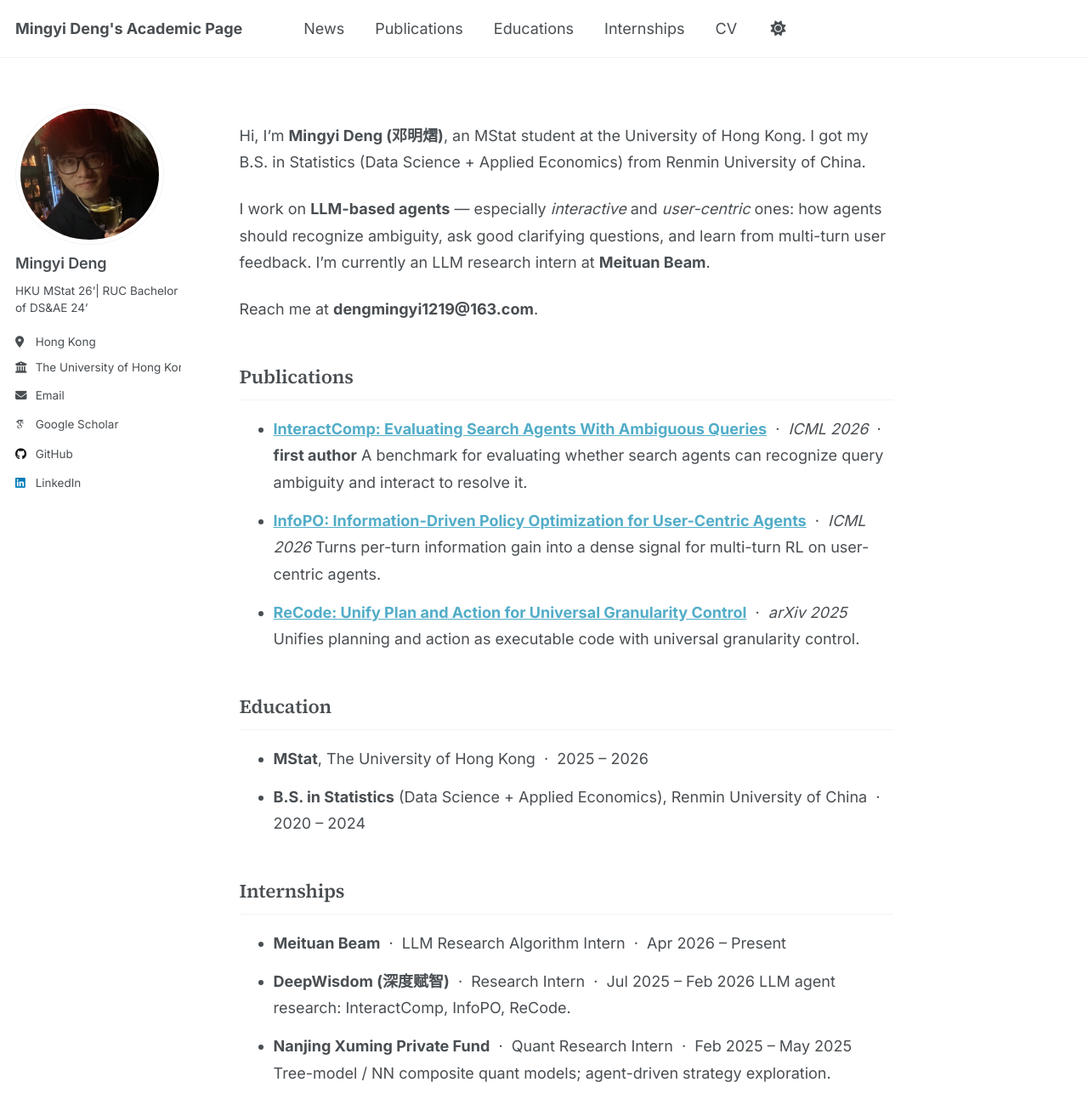
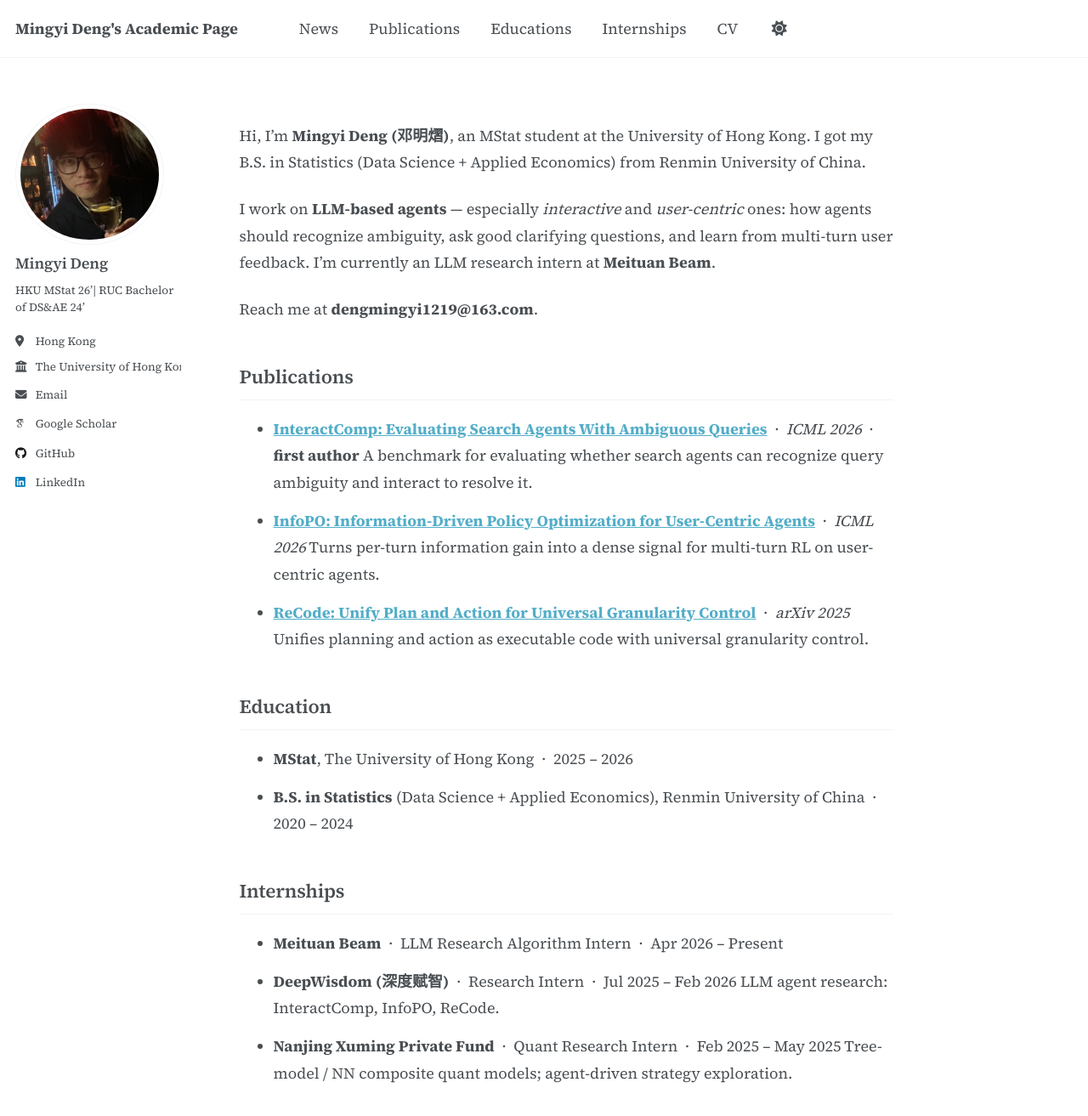
Before and after one commit to Rubbisheep/Rubbisheep.github.io, a Jekyll site: the page built from _pages/about.md, in a window 1280 px wide and 1400 px high. Shown: the top 1313 px of the window at 85% size. Built offline with Jekyll 4.4.1, drawn with Linux system fonts in a browser that asks for light colours; some web fonts are replaced.

Commit message:
use Source Serif 4 for body too, drop Inter
Co-Authored-By: Claude Opus 4.7 (1M context) <noreply@anthropic.com>

```diff
--- a/_includes/head/custom.html
+++ b/_includes/head/custom.html
@@ -16,7 +16,7 @@
 <!-- Custom web fonts: academic serif for headings, Inter for body -->
 <link rel="preconnect" href="https://fonts.googleapis.com">
 <link rel="preconnect" href="https://fonts.gstatic.com" crossorigin>
-<link href="https://fonts.googleapis.com/css2?family=Inter:wght@400;500;600;700&family=Source+Serif+4:opsz,wght@8..60,400;8..60,600;8..60,700&display=swap" rel="stylesheet">
+<link href="https://fonts.googleapis.com/css2?family=Source+Serif+4:opsz,wght@8..60,400;8..60,500;8..60,600;8..60,700&display=swap" rel="stylesheet">
 
 
 <!-- Support for MatJax -->
--- a/_sass/_themes.scss
+++ b/_sass/_themes.scss
@@ -15,7 +15,7 @@ $indent-var                 : 1.3em;
 
 /* System typefaces */
 $serif                      : "Source Serif 4", "Source Serif Pro", Georgia, Times, serif;
-$sans-serif                 : "Inter", -apple-system, ".SFNSText-Regular", "San Francisco", "Roboto", "Segoe UI", "Helvetica Neue", "Lucida Grande", Arial, sans-serif;
+$sans-serif                 : "Source Serif 4", "Source Serif Pro", Georgia, Times, serif;
 $monospace                  : "SF Mono", Monaco, Consolas, "Lucida Console", monospace;
 
 /* Sans serif typefaces */
```
